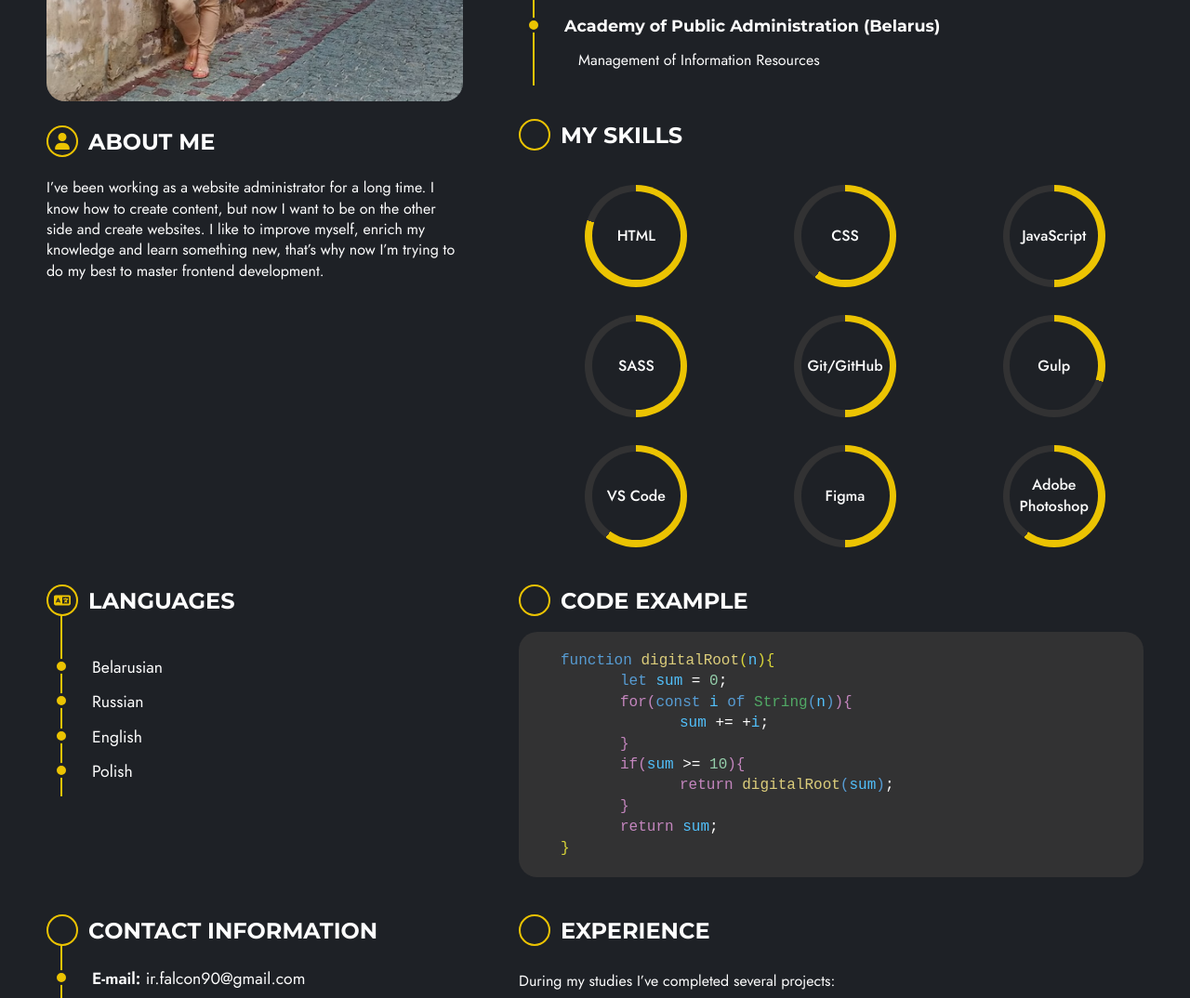
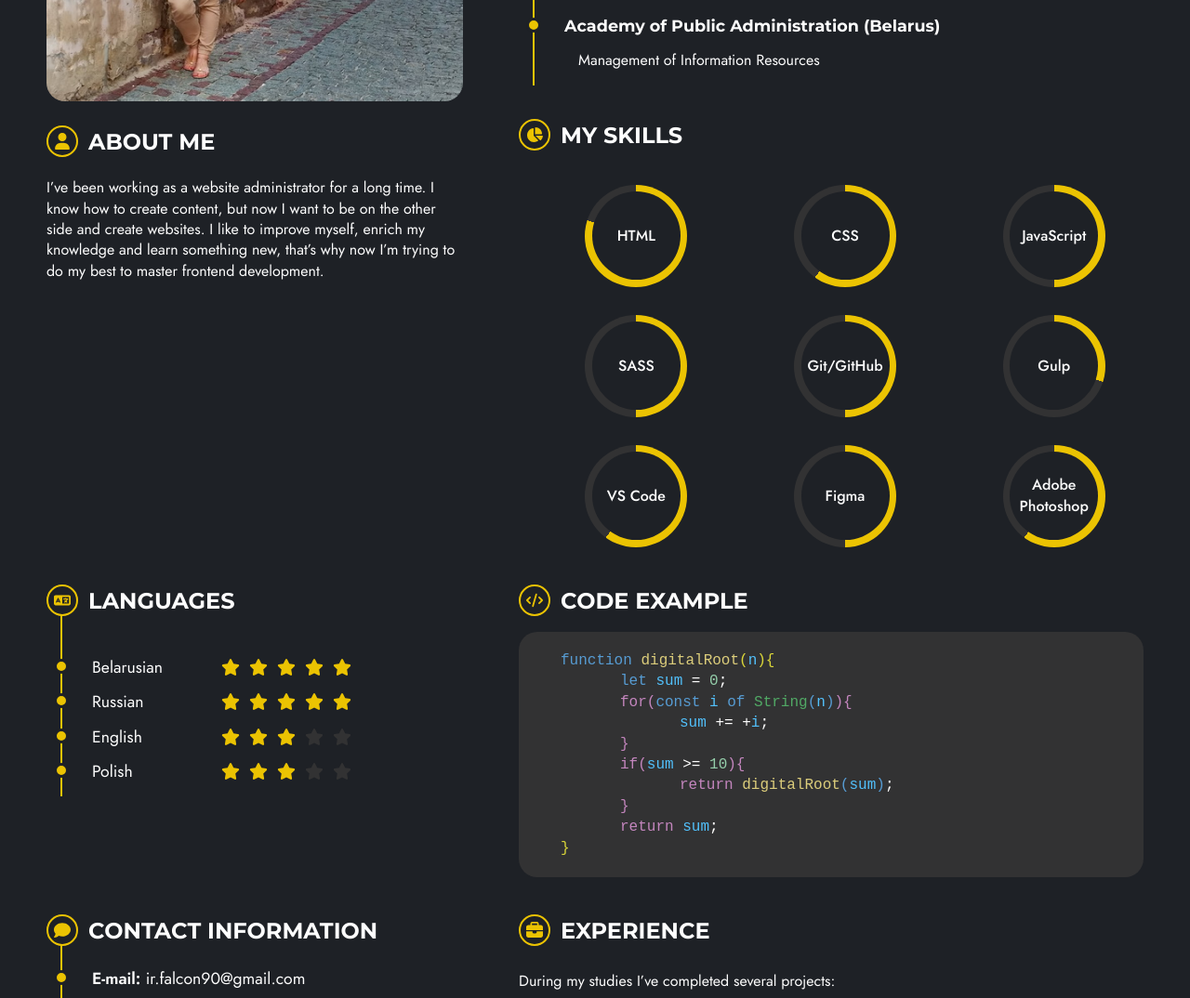
Before and after one commit to au-rinko/rsschool-cv, a plain HTML site: page index.html in a window 1280 px wide. Shown: the part 602-1676 px from the top of the page at 93% size. Drawn offline with Linux system fonts and the light colour scheme; the site is published under a folder, as on GitHub Pages, so addresses that start at the root find nothing.

Commit message:
fix: correct image path names in style.css

```diff
--- a/style.css
+++ b/style.css
@@ -68,7 +68,7 @@ a{
     font-weight: 600;
     font-display: swap;
     src: url("fonts/Montserrat-SemiBold.woff") format("woff");
-    src: url("/fonts/Montserrat-SemiBold.woff2") format("woff2");
+    src: url("fonts/Montserrat-SemiBold.woff2") format("woff2");
 }
 @font-face {
     font-family: "Montserrat";
@@ -297,7 +297,7 @@ a{
 }
 
 .skills__title::before{
-    background: url("/img/icons/skills.svg") center center no-repeat;
+    background: url("img/icons/skills.svg") center center no-repeat;
     background-size: 60% 60%;
 }
 
@@ -412,12 +412,12 @@ a{
 .language__level{
     width: 20px;
     height: 20px;
-    background: url("/img/icons/star.svg") center center no-repeat;
+    background: url("img/icons/star.svg") center center no-repeat;
     background-size: contain;
 }
 
 .language__level--active{
-    background: url("/img/icons/star-active.svg") center center no-repeat;
+    background: url("img/icons/star-active.svg") center center no-repeat;
     background-size: contain;
 }
 
@@ -430,7 +430,7 @@ a{
 }
 
 .code__title::before{
-    background: url("/img/icons/code.svg") center center no-repeat;
+    background: url("img/icons/code.svg") center center no-repeat;
     background-size: 60% 60%;
 }
 
@@ -479,7 +479,7 @@ a{
 }
 
 .contact__title::before{
-    background: url("/img/icons/contact.svg") center center no-repeat;
+    background: url("img/icons/contact.svg") center center no-repeat;
     background-size: 60% 60%;
 }
 
@@ -538,7 +538,7 @@ a{
 }
 
 .experience__title::before{
-    background: url("/img/icons/experience.svg") center center no-repeat;
+    background: url("img/icons/experience.svg") center center no-repeat;
     background-size: 60% 60%;
 }
 
```
